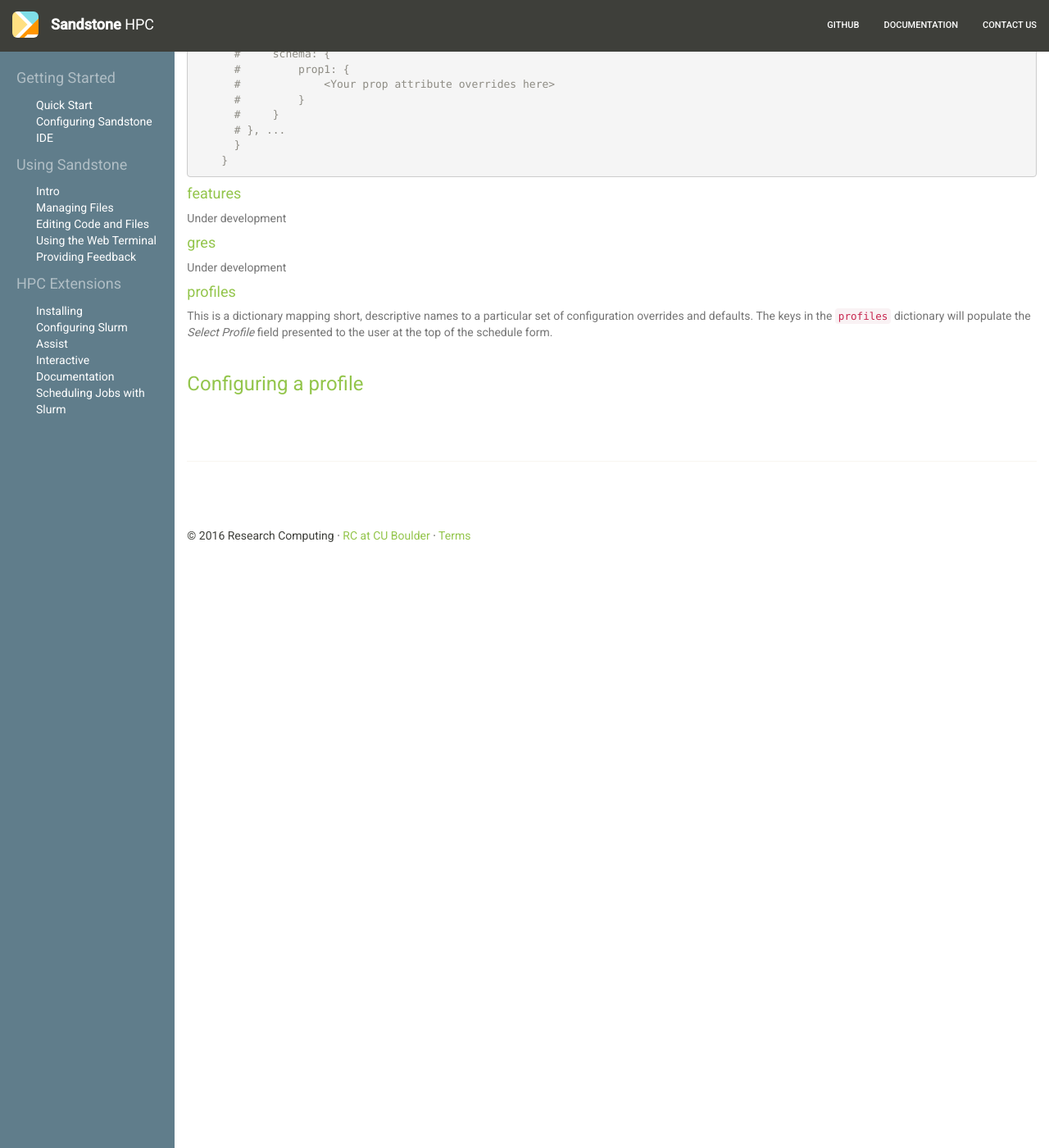
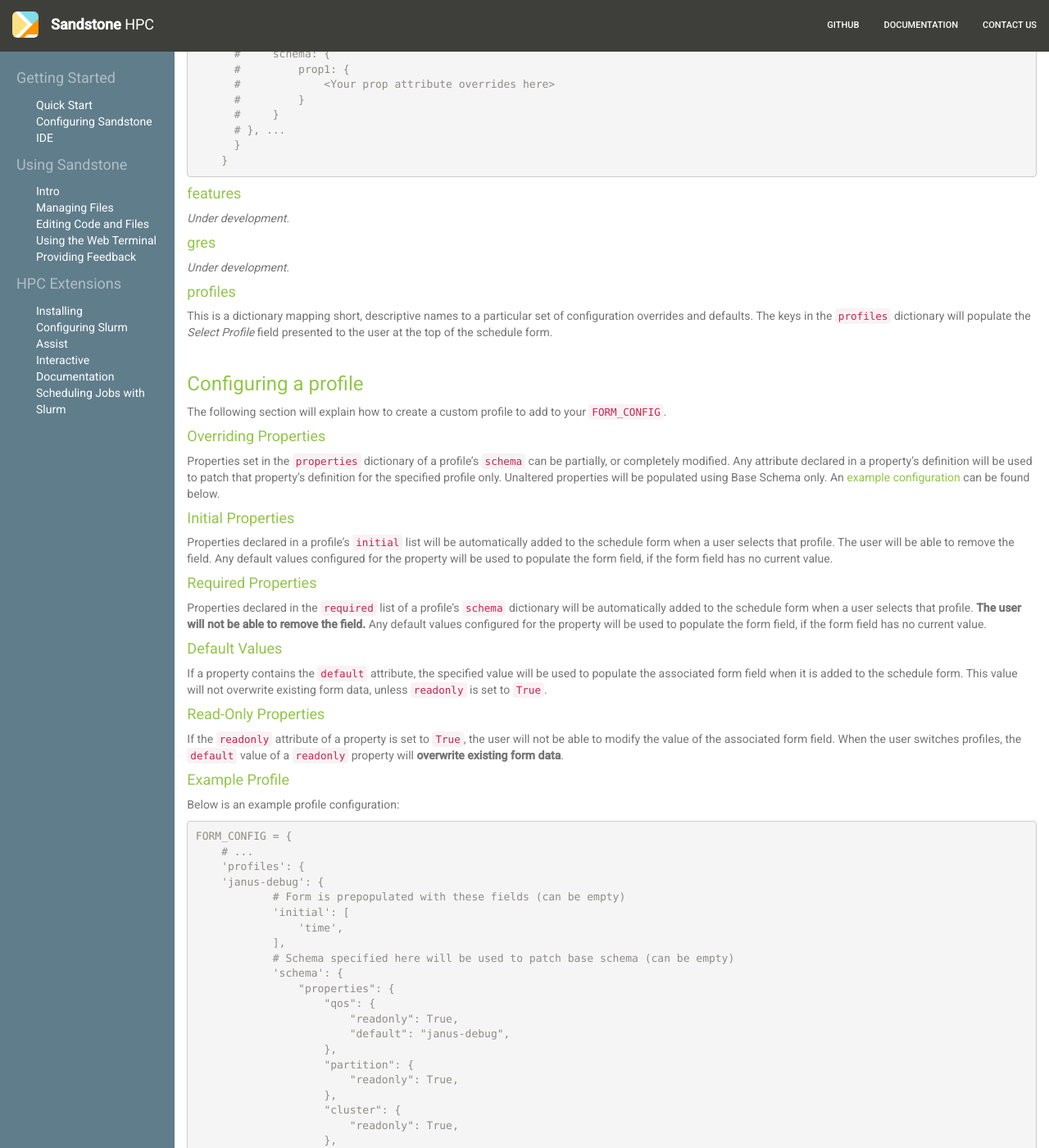
Before and after one commit to SandstoneHPC/sandstonehpc.github.io, a Jekyll site: the page built from _docs/hpc/configuring-slurm.md, in a window 1280 px wide and 1400 px high, scrolled down 1882 px. Shown: the whole window at 82% size. Built offline with Jekyll 4.4.1, drawn with Linux system fonts in a browser that asks for light colours; nearby versions of some CDN libraries; library files that are not in the unit come from our copies; some of the changed text lies outside the part shown.

Commit message:
Finished initial draft of slurm config docs.

````diff
--- a/_docs/hpc/configuring-slurm.md
+++ b/_docs/hpc/configuring-slurm.md
@@ -91,12 +91,78 @@ FORM_CONFIG = {
 ```
 
 #### features
-Under development
+_Under development._
 
 #### gres
-Under development
+_Under development._
 
 #### profiles
 This is a dictionary mapping short, descriptive names to a particular set of configuration overrides and defaults. The keys in the `profiles` dictionary will populate the _Select Profile_ field presented to the user at the top of the schedule form.
 
 ### Configuring a profile
+The following section will explain how to create a custom profile to add to your `FORM_CONFIG`.
+
+#### Overriding Properties
+Properties set in the `properties` dictionary of a profile's `schema` can be partially, or completely modified. Any attribute declared in a property's definition will be used to patch that property's definition for the specified profile only. Unaltered properties will be populated using Base Schema only. An [example configuration](#example-profile) can be found below.
+
+#### Initial Properties
+Properties declared in a profile's `initial` list will be automatically added to the schedule form when a user selects that profile. The user will be able to remove the field. Any default values configured for the property will be used to populate the form field, if the form field has no current value.
+
+#### Required Properties
+Properties declared in the `required` list of a profile's `schema` dictionary will be automatically added to the schedule form when a user selects that profile. **The user will not be able to remove the field.** Any default values configured for the property will be used to populate the form field, if the form field has no current value.
+
+#### Default Values
+If a property contains the `default` attribute, the specified value will be used to populate the associated form field when it is added to the schedule form. This value will not overwrite existing form data, unless `readonly` is set to `True`.
+
+#### Read-Only Properties
+If the `readonly` attribute of a property is set to `True`, the user will not be able to modify the value of the associated form field. When the user switches profiles, the `default` value of a `readonly` property will **overwrite existing form data**.
+
+#### Example Profile
+Below is an example profile configuration:
+
+```python
+FORM_CONFIG = {
+    # ...
+    'profiles': {
+    'janus-debug': {
+            # Form is prepopulated with these fields (can be empty)
+            'initial': [
+                'time',
+            ],
+            # Schema specified here will be used to patch base schema (can be empty)
+            'schema': {
+                "properties": {
+                    "qos": {
+                        "readonly": True,
+                        "default": "janus-debug",
+                    },
+                    "partition": {
+                        "readonly": True,
+                    },
+                    "cluster": {
+                        "readonly": True,
+                    },
+                    "nodes": {
+                        "default": 1,
+                    },
+                    "time": {
+                        "subtype": "duration",
+                        "pattern": '^(\d+-)?(\d+):(\d+):(\d+)$',
+                        "default": "00:30:00",
+                        "maxDuration": 60,
+                        # IMPORTANT: The description attribute is used to populate the help text
+                        # for the associated form field.
+                        "description": "Custom help text for this property."
+                    },
+                },
+                # Form must contain these fields (can be empty)
+                'required': [
+                    'qos',
+                    'nodes',
+                ]
+            }
+        },
+        # ...
+    }
+}
+```
--- a/assets/css/docs.css
+++ b/assets/css/docs.css
@@ -42,7 +42,8 @@ section.doc-section {
  */
 section.doc-section > h1:before,
 section.doc-section > h2:before,
-section.doc-section > h3:before {
+section.doc-section > h3:before,
+section.doc-section > h4:before {
   display: block;
   content: " ";
   margin-top: -74px;
--- a/assets/js/docs.js
+++ b/assets/js/docs.js
@@ -1,7 +1,7 @@
 'use strict';
 
 (function buildAnchorLinks() {
-  var headings = $('h2,h3');
+  var headings = $('h2,h3,h4');
   headings.each(function() {
     var link = this.id;
     var linkHTML = '<a href="#' + link + '">' + this.innerText + '</a>';
````
